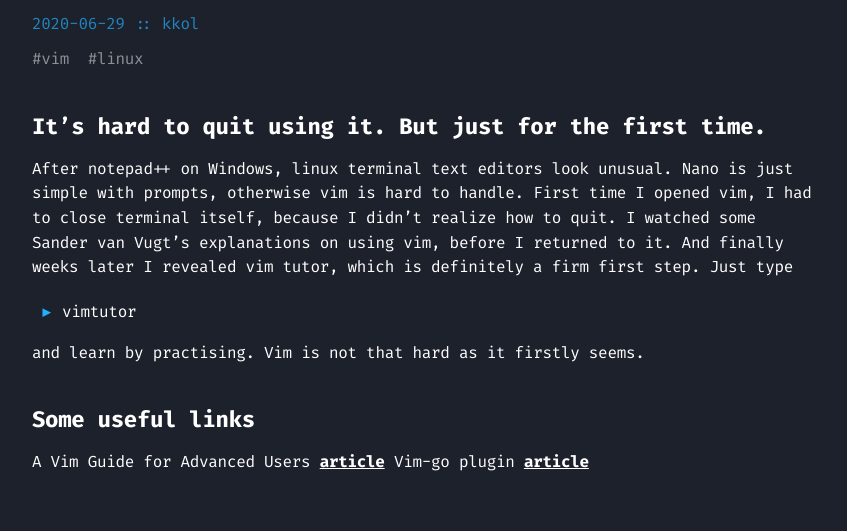
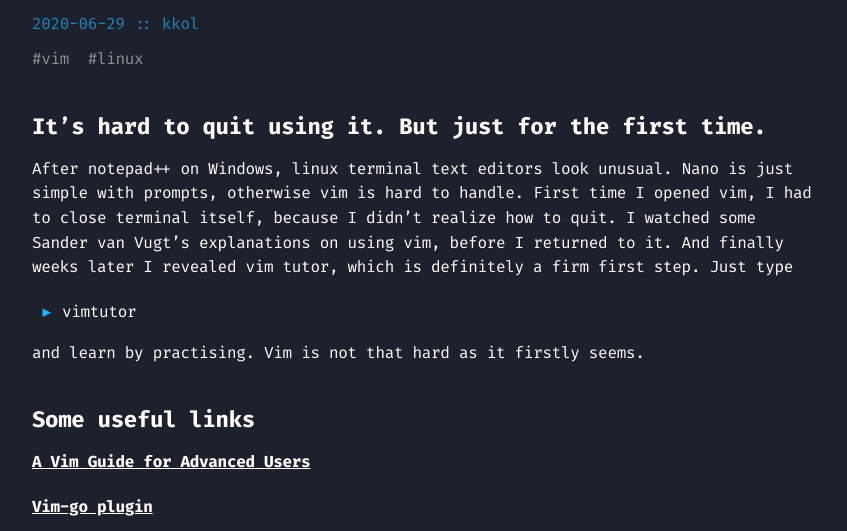
Before and after one commit to kolgushkinky/kolgushkinky.github.io, a plain HTML site: page posts/vim/index.html in a window 1280 px wide. Shown: the part 269-800 px from the top of the page, without its empty margins (216-1063 px from the left). Drawn offline with Linux system fonts and the light colour scheme.

Commit message:
rebuilding site Tue Apr  6 11:32:48 AM MSK 2021

```diff
--- a/posts/vim/index.html
+++ b/posts/vim/index.html
@@ -150,8 +150,8 @@
 <p>and learn by practising.
 Vim is not that hard as it firstly seems.</p>
 <h1 id="some-useful-links">Some useful links<a href="#some-useful-links" class="hanchor" ariaLabel="Anchor">&#8983;</a> </h1>
-<p>A Vim Guide for Advanced Users <a href="https://thevaluable.dev/vim-advanced/"><strong>article</strong></a>
-Vim-go plugin <a href="https://github.com/fatih/vim-go"><strong>article</strong></a></p>
+<p><a href="https://thevaluable.dev/vim-advanced/"><strong>A Vim Guide for Advanced Users</strong></a></p>
+<p><a href="https://github.com/fatih/vim-go"><strong>Vim-go plugin</strong></a></p>
 
       </div></div>
 
```
